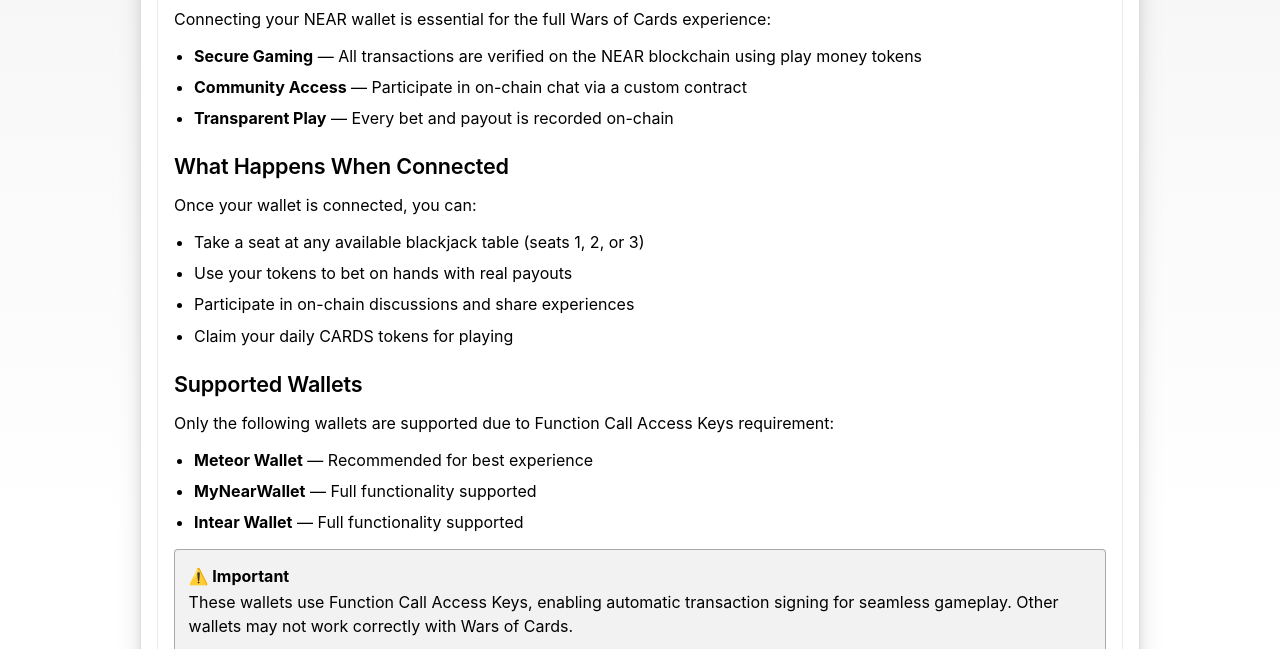
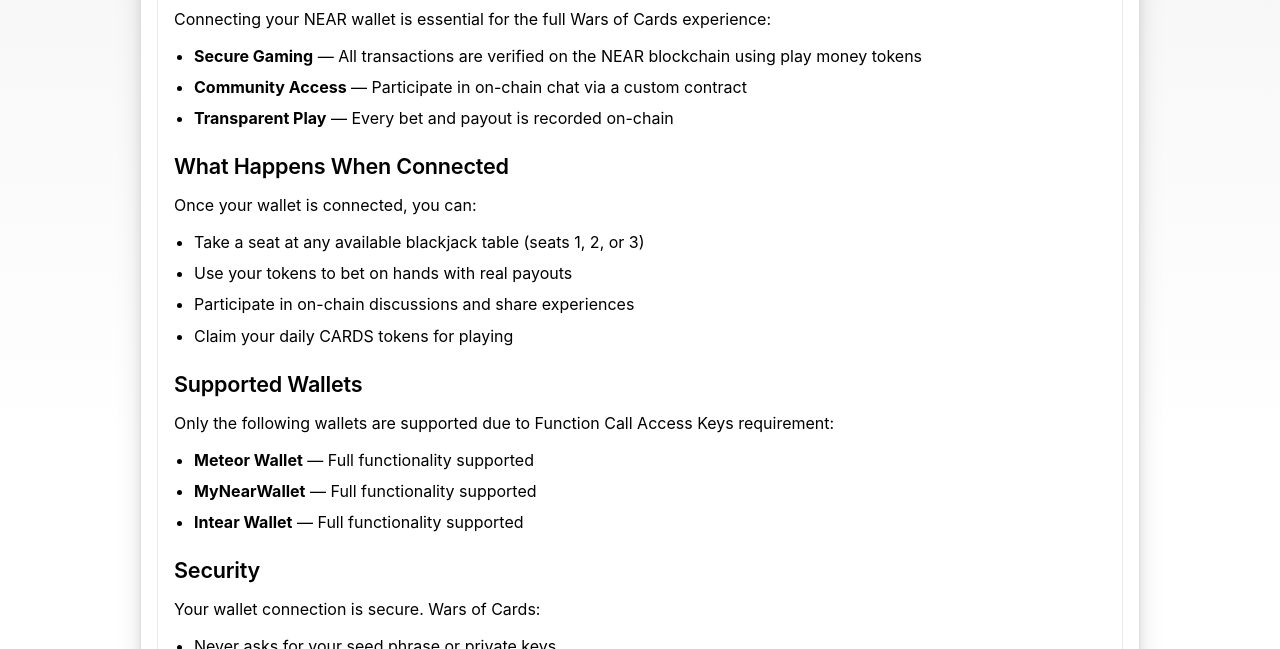
Before and after one commit to RebelsBlocks/warsofcards.github.io, a plain HTML site: page wallet-connection.html in a window 1280 px wide. Shown: the part 151-800 px from the top of the page. Drawn offline with Linux system fonts and the light colour scheme.

Commit message:
Update wallet-connection.html

```diff
--- a/wallet-connection.html
+++ b/wallet-connection.html
@@ -32,15 +32,10 @@
             <h2>Supported Wallets</h2>
             <p>Only the following wallets are supported due to Function Call Access Keys requirement:</p>
             <ul>
-                <li><strong>Meteor Wallet</strong> — Recommended for best experience</li>
+                <li><strong>Meteor Wallet</strong> — Full functionality supported</li>
                 <li><strong>MyNearWallet</strong> — Full functionality supported</li>
                 <li><strong>Intear Wallet</strong> — Full functionality supported</li>
             </ul>
-
-            <div class="warning-box">
-                <strong>⚠️ Important</strong>
-                <p>These wallets use Function Call Access Keys, enabling automatic transaction signing for seamless gameplay. Other wallets may not work correctly with Wars of Cards.</p>
-            </div>
 
             <h2>Security</h2>
             <p>Your wallet connection is secure. Wars of Cards:</p>
```
